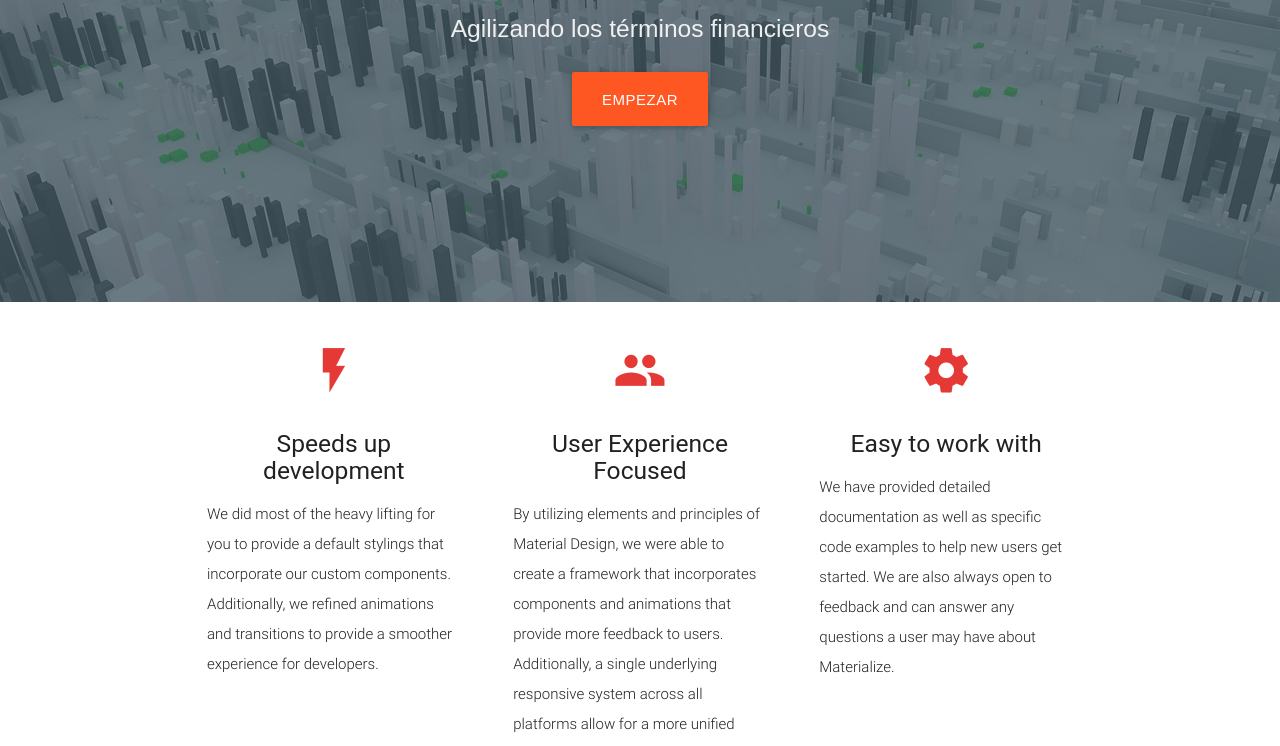
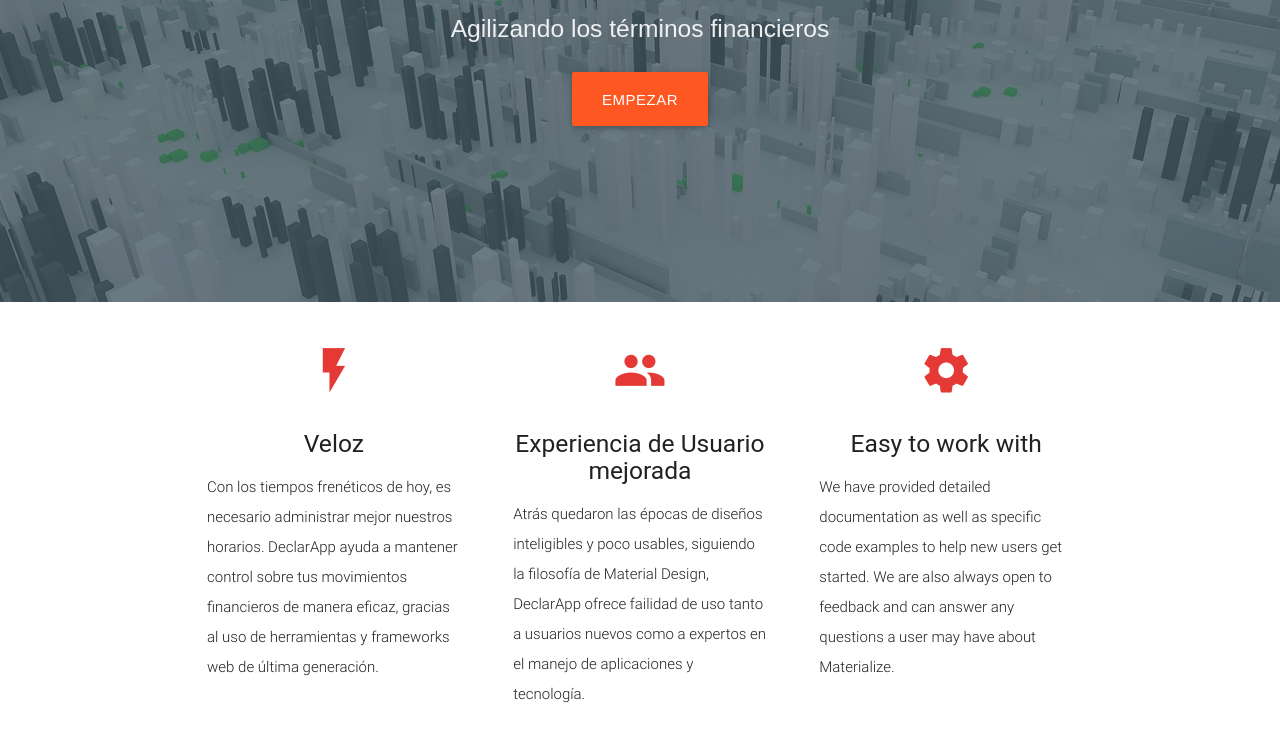
Before and after one commit to stipelson/multimedia, a plain HTML site: page index.html in a window 1280 px wide. Shown: the part 198-944 px from the top of the page. Drawn offline with nearby package versions, Linux system fonts and the light colour scheme; a web font is replaced by a local one.

Commit message:
Añadido contenido
Vendiendo humito. David te amo :)

```diff
--- a/index.html
+++ b/index.html
@@ -39,16 +39,16 @@
         <div class="col s12 m4">
           <div class="icon-block">
             <h2 class="center red-text text-darken-1"><i class="material-icons">flash_on</i></h2>
-            <h5 class="center">Speeds up development</h5>
-            <p class="light">We did most of the heavy lifting for you to provide a default stylings that incorporate our custom components. Additionally, we refined animations and transitions to provide a smoother experience for developers.</p>
+            <h5 class="center">Veloz</h5>
+            <p class="light">Con los tiempos frenéticos de hoy, es necesario administrar mejor nuestros horarios. DeclarApp ayuda a mantener control sobre tus movimientos financieros de manera eficaz, gracias al uso de herramientas y frameworks web de última generación.</p>
           </div>
         </div>
 
         <div class="col s12 m4">
           <div class="icon-block">
             <h2 class="center red-text text-darken-1"><i class="material-icons">group</i></h2>
-            <h5 class="center">User Experience Focused</h5>
-            <p class="light">By utilizing elements and principles of Material Design, we were able to create a framework that incorporates components and animations that provide more feedback to users. Additionally, a single underlying responsive system across all platforms allow for a more unified user experience.</p>
+            <h5 class="center">Experiencia de Usuario mejorada</h5>
+            <p class="light">Atrás quedaron las épocas de diseños inteligibles y poco usables, siguiendo la filosofía de Material Design, DeclarApp ofrece failidad de uso tanto a usuarios nuevos como a expertos en el manejo de aplicaciones y tecnología.</p>
           </div>
         </div>
 
```
